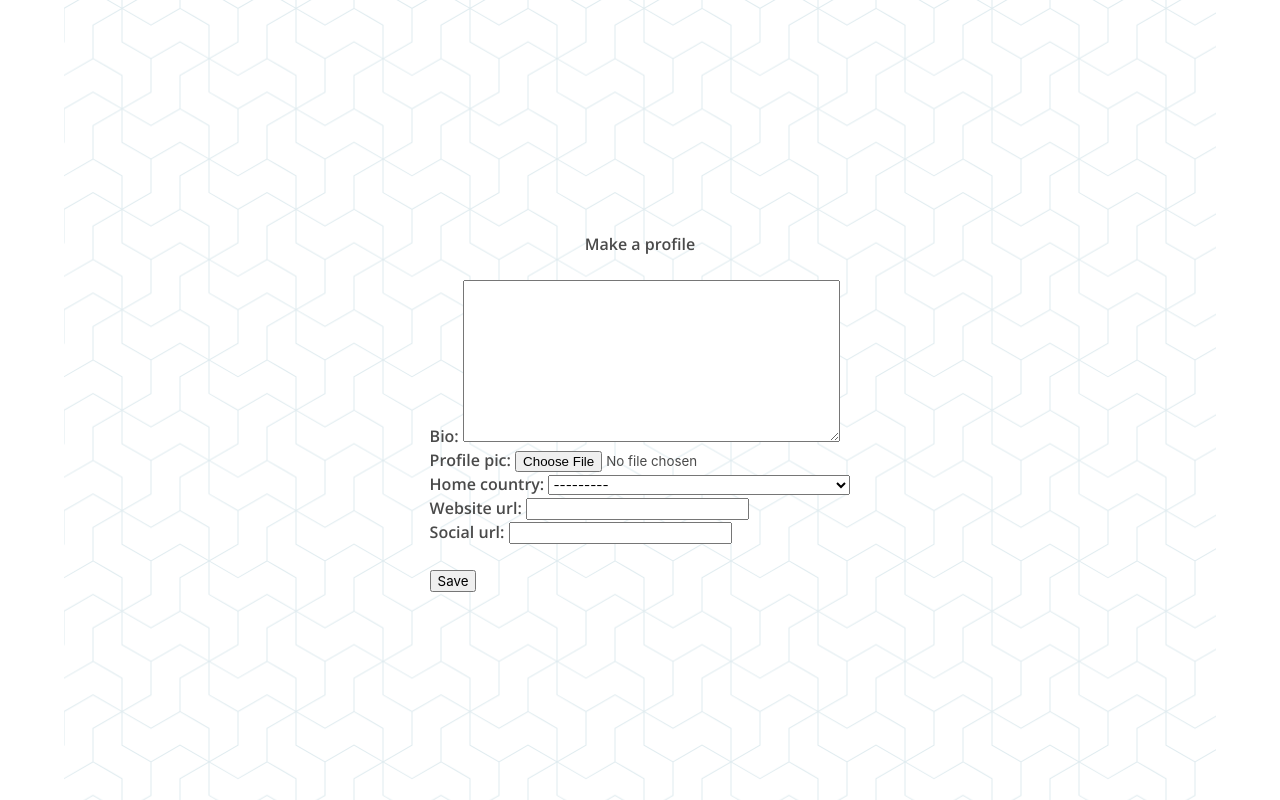
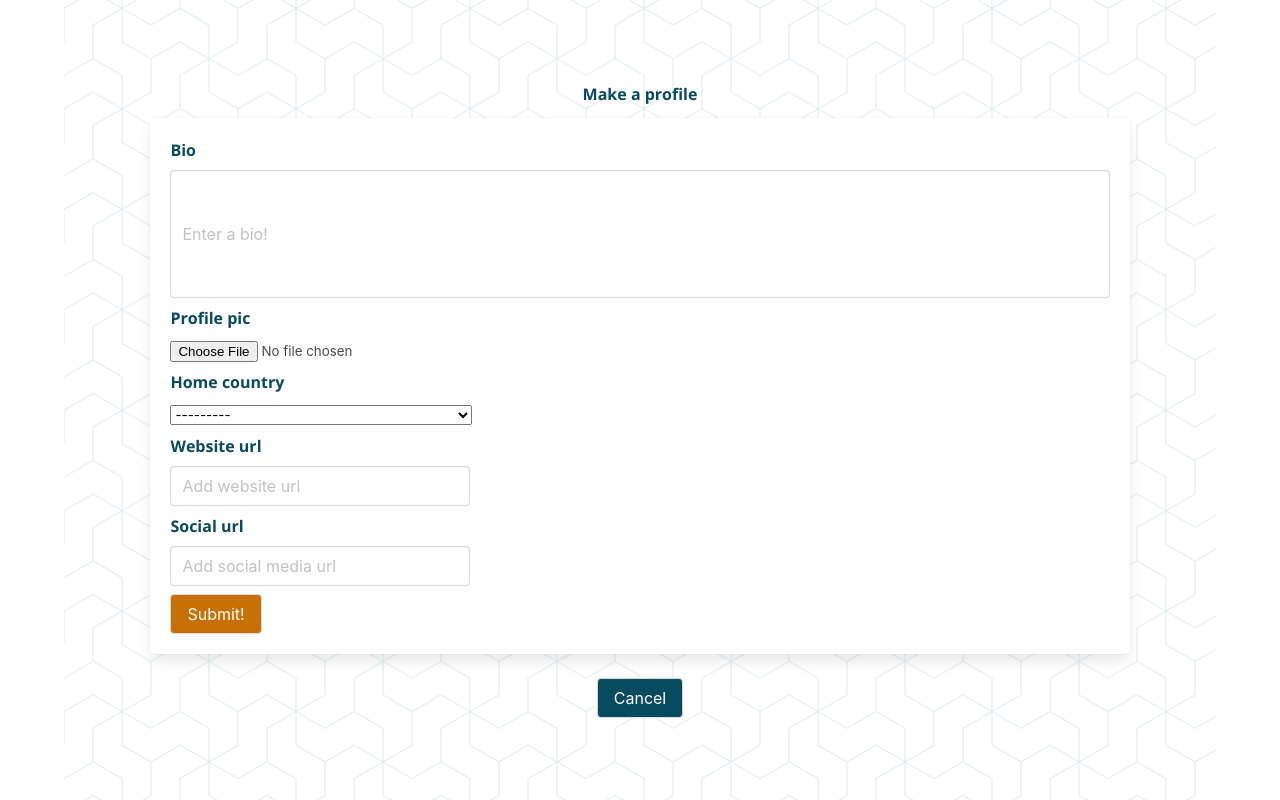
Before and after one commit to Team-TravelApp/Travel-app, a Django app: page /profile/create in a window 1280 px wide. Shown: the part 77-877 px from the top of the page. Run offline with Django 3.2, Linux system fonts and the light colour scheme; the visitor is signed in with stand-in values (Sample User, id 1).

Commit message:
Style some forms.

```diff
--- a/templates/travel/profile_form.html
+++ b/templates/travel/profile_form.html
@@ -1,16 +1,22 @@
 {% extends 'base.html' %}
 {% block content %}
 
-</br>
-<h2>Make a profile</h2>
+<h3 class="mb-3"><strong style="color: #084a5e !important">Make a profile</strong></h3>
 
+<form class="box" action="{% url 'add_attraction' %}" method="POST" enctype="multipart/form-data">
+    {% csrf_token %}
+    {% csrf_token %}
+    {% for hidden in form.hidden_fields %}
+    {{ hidden }}
+    {% endfor %}
+    {% for field in form.visible_fields %}
+    <div class="mb-2">
+        <p class="label" style="color:#084a5e" >{{field.label}}</p>
+        {{field}}
+    </div>
+    {% endfor %}
+    <button  style="background-color: #c67006 !important; color: white;" class="button" type="submit">Submit!</button>
+</form>
+<button style="background-color: #084a5e !important" class="button"><a style="color: white" href="{% url 'index' %}">Cancel</button></a>
 
-</br>
-
-<form method ="post" enctype="multipart/form-data">
-    {% csrf_token %}
-    {{ form.as_p }}
-</br>
-    <button type="submit">Save</button>
-</form>
 {% endblock %}
--- a/travel/forms.py
+++ b/travel/forms.py
@@ -1,6 +1,7 @@
 from django import forms
 from .models import Comment, CustomUser, AttractionPost, Favorite, Profile
 from django.contrib.auth.forms import UserCreationForm, UserChangeForm
+from django.forms import ModelForm, TextInput, EmailInput
 
 
 
@@ -15,6 +16,24 @@ class ProfileForm(forms.ModelForm):
             'website_url',
             'social_url',
         ]
+
+        widgets = {
+            'bio': TextInput(attrs={
+                'class': "textarea",
+                'style': 'max-width: 300px;',
+                'placeholder': 'Enter a bio!'
+                }),
+            'website_url': TextInput(attrs={
+                'class': "input",
+                'style': 'max-width: 300px;',
+                'placeholder': 'Add website url'
+                }),
+            'social_url': TextInput(attrs={
+                'class': "input",
+                'style': 'max-width: 300px;',
+                'placeholder': 'Add social media url'
+                })
+        }
 
 
 
@@ -47,8 +66,30 @@ class AttractionPostForm(forms.ModelForm):
             'interest_rating',
             'tags',
             'attraction_pic',
+        ]
 
-        ]
+        widgets = {
+            'title': TextInput(attrs={
+                'class': "input",
+                'style': 'max-width: 300px;',
+                'placeholder': 'title'
+                }),
+            'description': TextInput(attrs={
+                'class': "input",
+                'style': 'max-width: 300px;',
+                'placeholder': 'description'
+                }),
+            'interest_rating': TextInput(attrs={
+                'class': "input",
+                'style': 'max-width: 300px;',
+                'placeholder': 'Add rating of 1-5'
+                }),
+            'tags': TextInput(attrs={
+                'class': "input",
+                'style': 'max-width: 300px;',
+                'placeholder': 'tags'
+                })
+        }
 
 class FavoriteForm(forms.ModelForm):
     class Meta:
```
Also changed, not shown: templates/travel/add_attraction.html (+15 -6 lines), templates/travel/index.html (+4 -4 lines).
